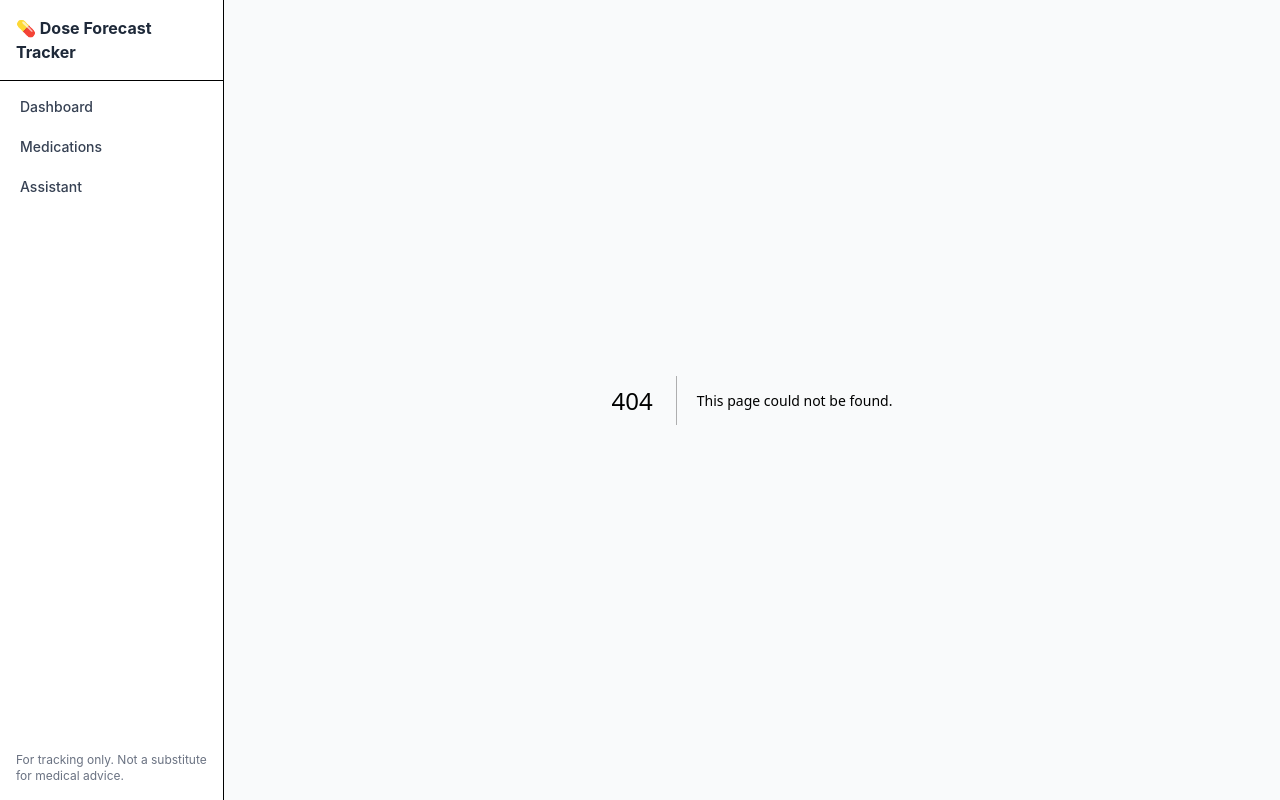
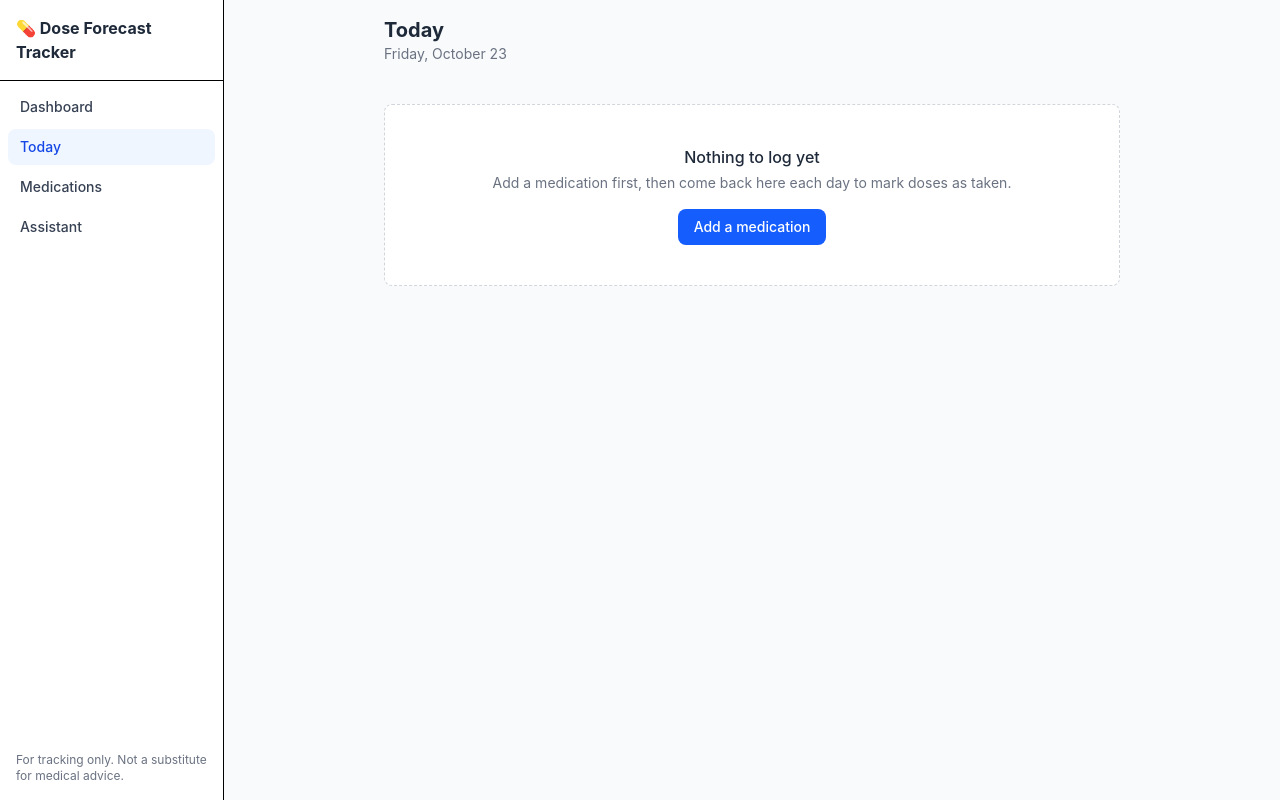
Before and after one commit to TehreemFarooq-cs/dose-forecast-tracker, a Next.js app: page /today in a window 1280 px wide. Before the commit this address had no page. Built offline with nearby package versions, Linux system fonts and the light colour scheme.

Commit message:
feat: add Today checklist page for marking doses taken

```diff
--- /dev/null
+++ b/app/today/page.tsx
@@ -0,0 +1,5 @@
+import TodayChecklist from '@/components/TodayChecklist';
+
+export default function TodayPage() {
+  return <TodayChecklist />;
+}
--- a/components/AppFrame.tsx
+++ b/components/AppFrame.tsx
@@ -5,6 +5,7 @@ import { usePathname } from 'next/navigation';
 
 const NAV = [
   { href: '/', label: 'Dashboard' },
+  { href: '/today', label: 'Today' },
   { href: '/medications', label: 'Medications' },
   { href: '/assistant', label: 'Assistant' },
 ];
--- /dev/null
+++ b/components/TodayChecklist.tsx
@@ -0,0 +1,182 @@
+'use client';
+
+import Link from 'next/link';
+import { useMemo, useState } from 'react';
+import { useMedications } from '@/lib/use-medications';
+import { useDoseLog } from '@/lib/use-dose-log';
+import { countTakenOn, localDateKey } from '@/lib/dose-log';
+import type { Medication } from '@/lib/medications';
+
+const dateFormatter = new Intl.DateTimeFormat(undefined, {
+  weekday: 'long',
+  month: 'long',
+  day: 'numeric',
+});
+
+function pills(n: number) {
+  return `${n} ${n === 1 ? 'pill' : 'pills'}`;
+}
+
+export default function TodayChecklist() {
+  const { medications, hasLoaded: medsLoaded, refresh } = useMedications();
+  const { logs, hasLoaded: logsLoaded, takeDose, undoDose } = useDoseLog(refresh);
+  const [busyId, setBusyId] = useState<string | null>(null);
+  const [message, setMessage] = useState('');
+
+  // Anything that depends on the date waits for `loaded`, so the server-rendered
+  // HTML and the first client render match (no hydration mismatch).
+  const loaded = medsLoaded && logsLoaded;
+  const todayKey = localDateKey();
+
+  const rows = useMemo(
+    () =>
+      medications
+        .map((med) => ({ med, taken: countTakenOn(logs, med.id, todayKey) }))
+        .sort((a, b) => {
+          const aScheduled = a.med.dosesPerDay > 0;
+          const bScheduled = b.med.dosesPerDay > 0;
+          if (aScheduled !== bScheduled) return aScheduled ? -1 : 1;
+          return a.med.name.localeCompare(b.med.name);
+        }),
+    [medications, logs, todayKey],
+  );
+
+  const scheduled = rows.filter((r) => r.med.dosesPerDay > 0);
+  const done = scheduled.filter((r) => r.taken >= r.med.dosesPerDay).length;
+
+  const run = async (id: string, action: () => Promise<void>) => {
+    if (busyId) return;
+    setBusyId(id);
+    try {
+      await action();
+    } finally {
+      setBusyId(null);
+    }
+  };
+
+  const handleTake = (med: Medication) =>
+    run(med.id, async () => {
+      const left = await takeDose(med.id);
+      setMessage(
+        left === null ? `${med.name} is out of stock.` : `Logged ${med.name}. ${pills(left)} left.`,
+      );
+    });
+
+  const handleUndo = (med: Medication) =>
+    run(med.id, async () => {
+      const left = await undoDose(med.id);
+      setMessage(
+        left === null
+          ? `No ${med.name} dose to undo today.`
+          : `Undid the last ${med.name} dose. ${pills(left)} left.`,
+      );
+    });
+
+  return (
+    <div className="h-full overflow-y-auto">
+      <div className="max-w-3xl mx-auto p-4">
+        <h1 className="text-xl font-bold text-gray-800">Today</h1>
+        {loaded && (
+          <p className="text-sm text-gray-500 mb-3">
+            {dateFormatter.format(new Date())}
+            {scheduled.length > 0 && ` · ${done} of ${scheduled.length} scheduled medications done`}
+          </p>
+        )}
+
+        {/* Always rendered so screen readers announce changes to it. */}
+        <p role="status" className="text-sm text-gray-700 min-h-5 mb-2">
+          {message}
+        </p>
+
+        {!loaded ? (
+          <div role="status" aria-label="Loading today's doses" className="space-y-3">
+            <div className="h-24 rounded-lg bg-gray-200 animate-pulse" />
+            <div className="h-24 rounded-lg bg-gray-200 animate-pulse" />
+          </div>
+        ) : rows.length === 0 ? (
+          <div className="text-center py-10 px-4 bg-white border border-dashed border-gray-300 rounded-lg">
+            <p className="font-medium text-gray-800 mb-1">Nothing to log yet</p>
+            <p className="text-sm text-gray-500 mb-4">
+              Add a medication first, then come back here each day to mark doses as taken.
+            </p>
+            <Link
+              href="/medications"
+              className="inline-block bg-blue-600 text-white px-4 py-2 rounded-lg text-sm font-medium hover:bg-blue-700"
+            >
+              Add a medication
+            </Link>
+          </div>
+        ) : (
+          <ul>
+            {rows.map(({ med, taken }) => {
+              const isScheduled = med.dosesPerDay > 0;
+              const complete = isScheduled && taken >= med.dosesPerDay;
+              const outOfStock = med.pillsRemaining <= 0;
+              const progress = isScheduled ? Math.min(100, (taken / med.dosesPerDay) * 100) : 0;
+
+              return (
+                <li key={med.id} className="bg-white border border-gray-200 rounded-lg p-3 mb-3">
+                  <div className="flex items-start justify-between gap-3">
+                    <div className="min-w-0">
+                      <h2 className="font-semibold text-sm text-gray-800">{med.name}</h2>
+                      <p className="text-xs text-gray-500">
+                        {isScheduled
+                          ? `${taken} of ${med.dosesPerDay} taken today`
+                          : `As-needed · ${taken} taken today`}
+                        {' · '}
+                        {pills(med.pillsRemaining)} left
+                      </p>
+                    </div>
+                    {complete && (
+                      <span className="shrink-0 text-xs font-semibold text-green-800 bg-green-50 border border-green-300 rounded-full px-2 py-0.5">
+                        Done
+                      </span>
+                    )}
+                  </div>
+
+                  {isScheduled && (
+                    <div className="h-2 rounded-full bg-gray-200 mt-2" aria-hidden="true">
+                      <div
+                        className="h-2 rounded-full bg-green-500"
+                        style={{ width: `${progress}%` }}
+                      />
+                    </div>
+                  )}
+
+                  <div className="flex flex-wrap items-center gap-3 mt-3">
+                    <button
+                      type="button"
+                      onClick={() => handleTake(med)}
+                      disabled={busyId !== null || outOfStock}
+                      aria-label={`Mark ${med.name} taken`}
+                      className="bg-blue-600 text-white px-3 py-1.5 rounded-lg text-xs font-medium hover:bg-blue-700 disabled:opacity-50"
+                    >
+                      Mark taken
+                    </button>
+                    <button
+                      type="button"
+                      onClick={() => handleUndo(med)}
+                      disabled={busyId !== null || taken === 0}
+                      aria-label={`Undo last ${med.name} dose`}
+                      className="text-xs font-medium text-gray-700 hover:underline disabled:opacity-50 disabled:no-underline"
+                    >
+                      Undo
+                    </button>
+                    {outOfStock && (
+                      <span className="text-xs text-red-700">
+                        Out of stock.{' '}
+                        <Link href="/medications" className="underline">
+                          Update stock
+                        </Link>
+                      </span>
+                    )}
+                  </div>
+                </li>
+              );
+            })}
+          </ul>
+        )}
+      </div>
+    </div>
+  );
+}
```
